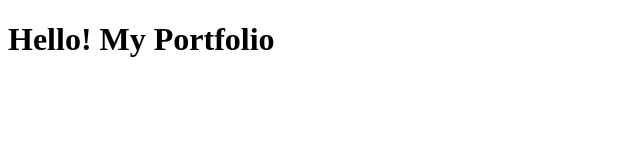
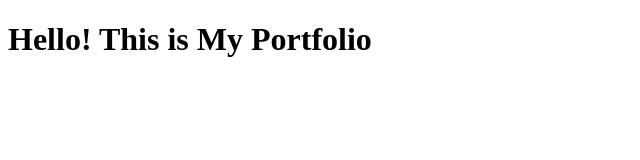
Before and after one commit to Pramod-GIS/GIS-PROJECTS, a plain HTML site: page index.html in a window 1280 px wide. Shown: the whole page, without its empty margins (0-640 px from the left). Drawn offline with Linux system fonts and the light colour scheme.

Commit message:
Update index.html

```diff
--- a/index.html
+++ b/index.html
@@ -5,6 +5,6 @@
   <title>My GIS & RS Portfolio</title>
 </head>
 <body>
-  <h1>Hello! My Portfolio </h1>
+  <h1>Hello! This is My Portfolio </h1>
 </body>
 </html>
```
